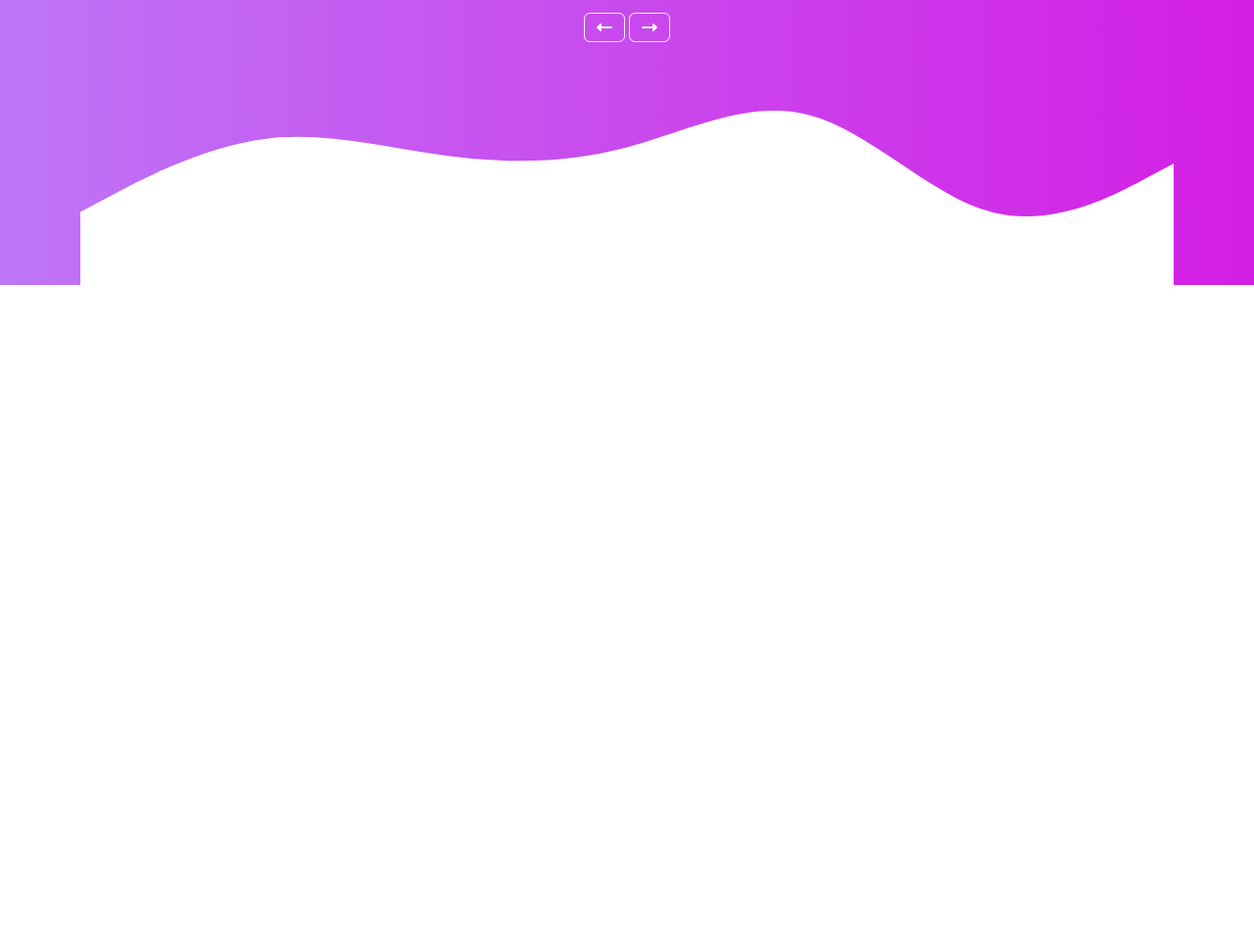
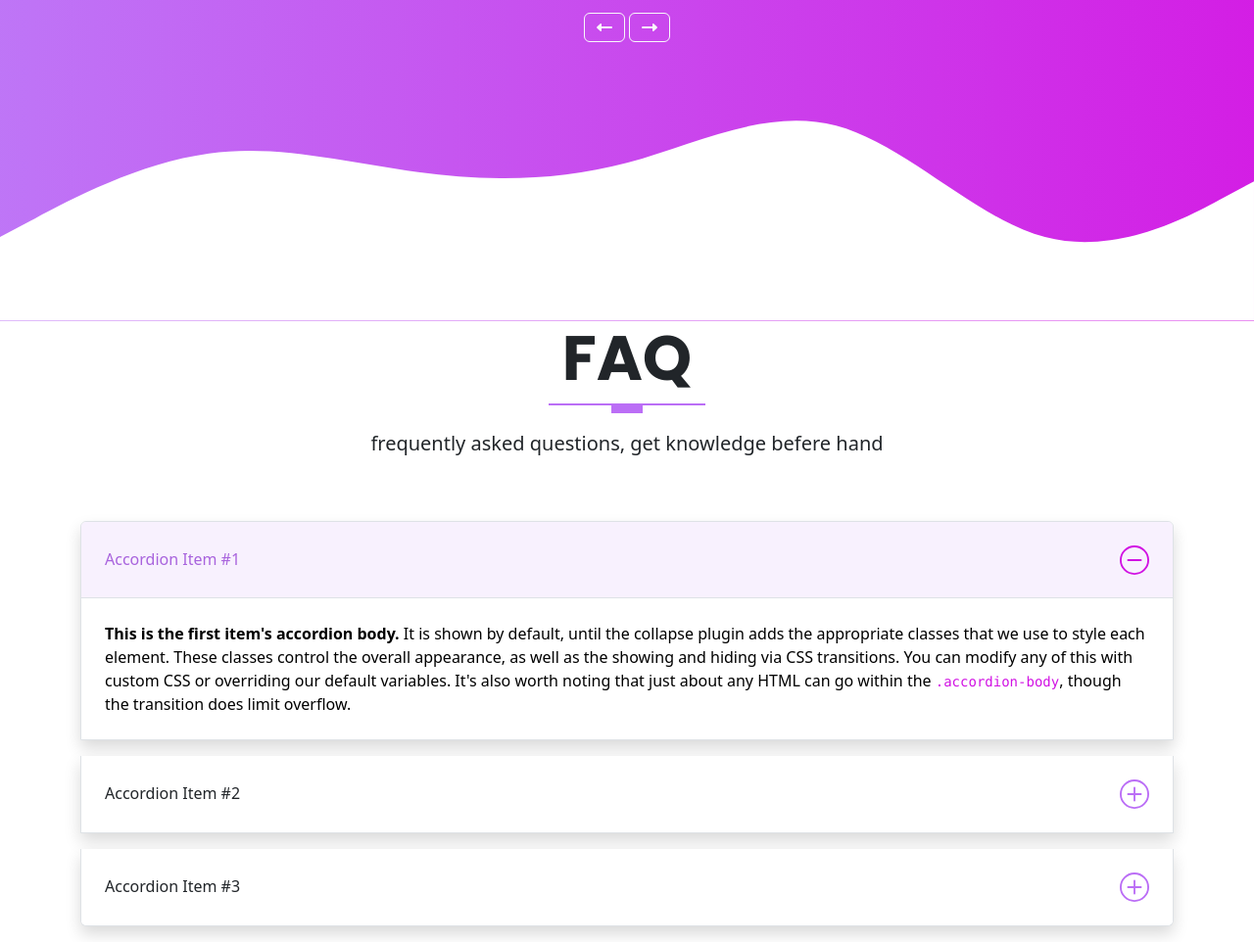
Before and after one commit to efinswim/portfolio-markup, a website: page index.html in a window 1280 px wide. Shown: the part 3979-4941 px from the top of the page at 98% size. Before the commit the page ends 4270 px from the top, so only its background shows below. Drawn offline with Linux system fonts and the light colour scheme.

Commit message:
faq complete

```diff
--- a/index.html
+++ b/index.html
@@ -468,7 +468,63 @@
           </div>
         </div>
       </div>
+      </div>
       <svg xmlns="http://www.w3.org/2000/svg" viewBox="0 0 1440 320"><path fill="#ffffff" fill-opacity="1" d="M0,224L40,202.7C80,181,160,139,240,128C320,117,400,139,480,149.3C560,160,640,160,720,138.7C800,117,880,75,960,96C1040,117,1120,203,1200,224C1280,245,1360,203,1400,181.3L1440,160L1440,320L1400,320C1360,320,1280,320,1200,320C1120,320,1040,320,960,320C880,320,800,320,720,320C640,320,560,320,480,320C400,320,320,320,240,320C160,320,80,320,40,320L0,320Z"></path></svg>
+    </section>
+
+    <!-- faq section -->
+
+    <section id="faq" class="faq">
+      <div class="container">
+        <div class="row text-center">
+          <h1 class="display-3 fw-bold text-uppercase">faq</h1>
+          <div class="heading-line"></div>
+          <p class="lead">frequently asked questions, get knowledge befere hand</p>
+        </div>
+        <!-- accordion content -->
+        <div class="row mt-5">
+          <div class="col-md-12">
+            <div class="accordion" id="accordionExample">
+              <div class="accordion-item shadow mb-3">
+                <h2 class="accordion-header" id="headingOne">
+                  <button class="accordion-button" type="button" data-bs-toggle="collapse" data-bs-target="#collapseOne" aria-expanded="true" aria-controls="collapseOne">
+                    Accordion Item #1
+                  </button>
+                </h2>
+                <div id="collapseOne" class="accordion-collapse collapse show" aria-labelledby="headingOne" data-bs-parent="#accordionExample">
+                  <div class="accordion-body">
+                    <strong>This is the first item's accordion body.</strong> It is shown by default, until the collapse plugin adds the appropriate classes that we use to style each element. These classes control the overall appearance, as well as the showing and hiding via CSS transitions. You can modify any of this with custom CSS or overriding our default variables. It's also worth noting that just about any HTML can go within the <code>.accordion-body</code>, though the transition does limit overflow.
+                  </div>
+                </div>
+              </div>
+              <div class="accordion-item shadow mb-3">
+                <h2 class="accordion-header" id="headingTwo">
+                  <button class="accordion-button collapsed" type="button" data-bs-toggle="collapse" data-bs-target="#collapseTwo" aria-expanded="false" aria-controls="collapseTwo">
+                    Accordion Item #2
+                  </button>
+                </h2>
+                <div id="collapseTwo" class="accordion-collapse collapse" aria-labelledby="headingTwo" data-bs-parent="#accordionExample">
+                  <div class="accordion-body">
+                    <strong>This is the second item's accordion body.</strong> It is hidden by default, until the collapse plugin adds the appropriate classes that we use to style each element. These classes control the overall appearance, as well as the showing and hiding via CSS transitions. You can modify any of this with custom CSS or overriding our default variables. It's also worth noting that just about any HTML can go within the <code>.accordion-body</code>, though the transition does limit overflow.
+                  </div>
+                </div>
+              </div>
+              <div class="accordion-item shadow mb-3">
+                <h2 class="accordion-header" id="headingThree">
+                  <button class="accordion-button collapsed" type="button" data-bs-toggle="collapse" data-bs-target="#collapseThree" aria-expanded="false" aria-controls="collapseThree">
+                    Accordion Item #3
+                  </button>
+                </h2>
+                <div id="collapseThree" class="accordion-collapse collapse" aria-labelledby="headingThree" data-bs-parent="#accordionExample">
+                  <div class="accordion-body">
+                    <strong>This is the third item's accordion body.</strong> It is hidden by default, until the collapse plugin adds the appropriate classes that we use to style each element. These classes control the overall appearance, as well as the showing and hiding via CSS transitions. You can modify any of this with custom CSS or overriding our default variables. It's also worth noting that just about any HTML can go within the <code>.accordion-body</code>, though the transition does limit overflow.
+                  </div>
+                </div>
+              </div>
+            </div>
+          </div>
+        </div>
+      </div>
     </section>
 
     <script src="/assets/vendors/js/glightbox.min.js"></script>
--- a/scss/_custom.scss
+++ b/scss/_custom.scss
@@ -20,6 +20,9 @@ $primary: $purple-dark;
 $secondary: $pink;
 
 // accordion overrides
+$accordion-padding-y: 1.5rem;
+$accordion-padding-x: 1.5rem;
+
 $accordion-icon-color: $primary;
 $accordion-icon-active-color: $secondary;
 
```
Also changed, not shown: assets/css/style.css.
